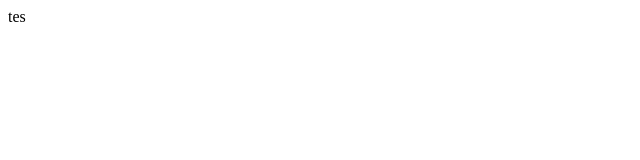
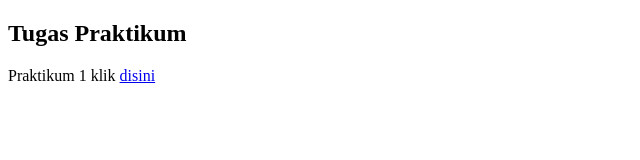
Before and after one commit to im6m2009/im6m2009.github.io, a plain HTML site: page index.html in a window 1280 px wide. Shown: the whole page, without its empty margins (0-640 px from the left). Drawn offline with Linux system fonts and the light colour scheme.

Commit message:
update index.html

```diff
--- a/index.html
+++ b/index.html
@@ -2,13 +2,17 @@
 <html>
 
 <head>
-  <meta charset="UTF-8">
-  <meta name="viewport" content="width=device-width, initial-scale=1">
-  <title></title>
+    <meta charset="UTF-8">
+    <meta name="viewport" content="width=device-width, initial-scale=1">
+    <title>Pratikum SIDA</title>
 </head>
 
 <body>
-  tes
+
+    <h2>Tugas Praktikum</h2>
+    <p>
+        Praktikum 1 klik <a href="Pratikum1.html">disini</a>
+    </p>
+
 </body>
-
 </html>
```
